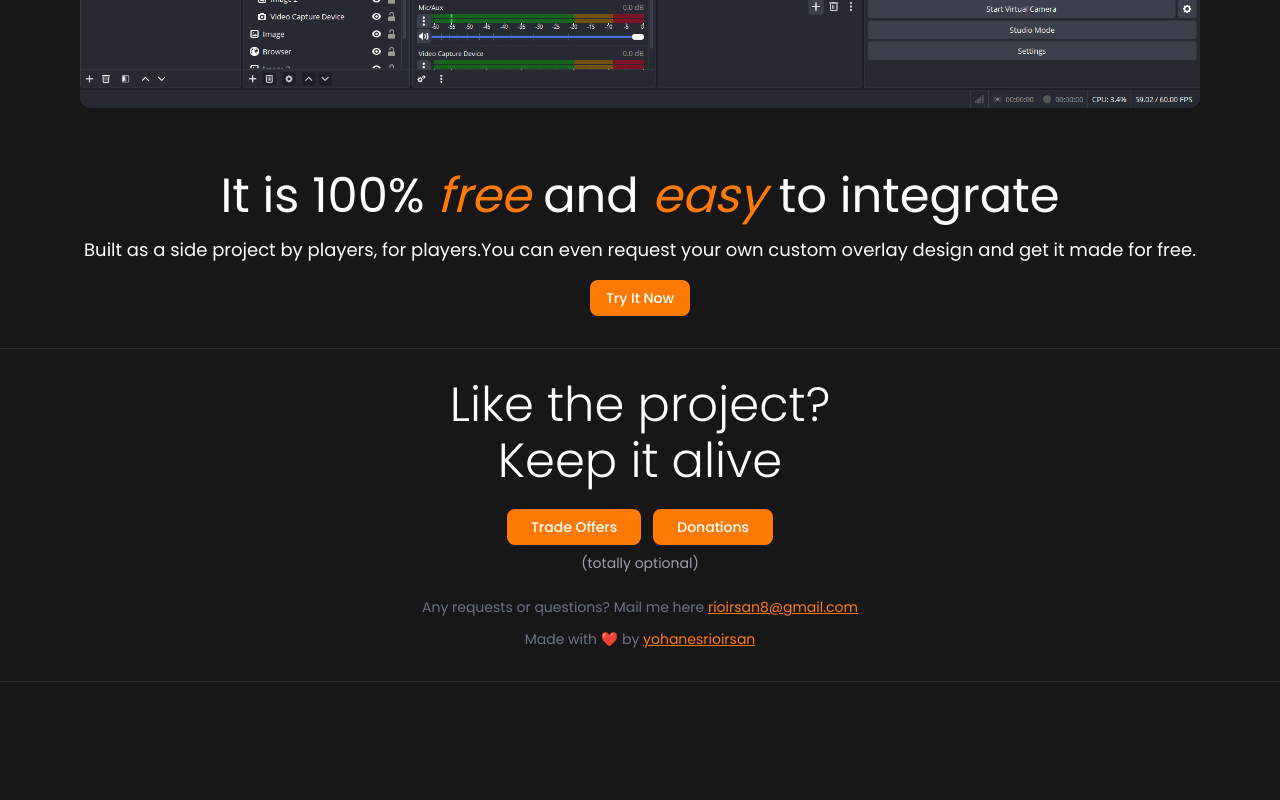
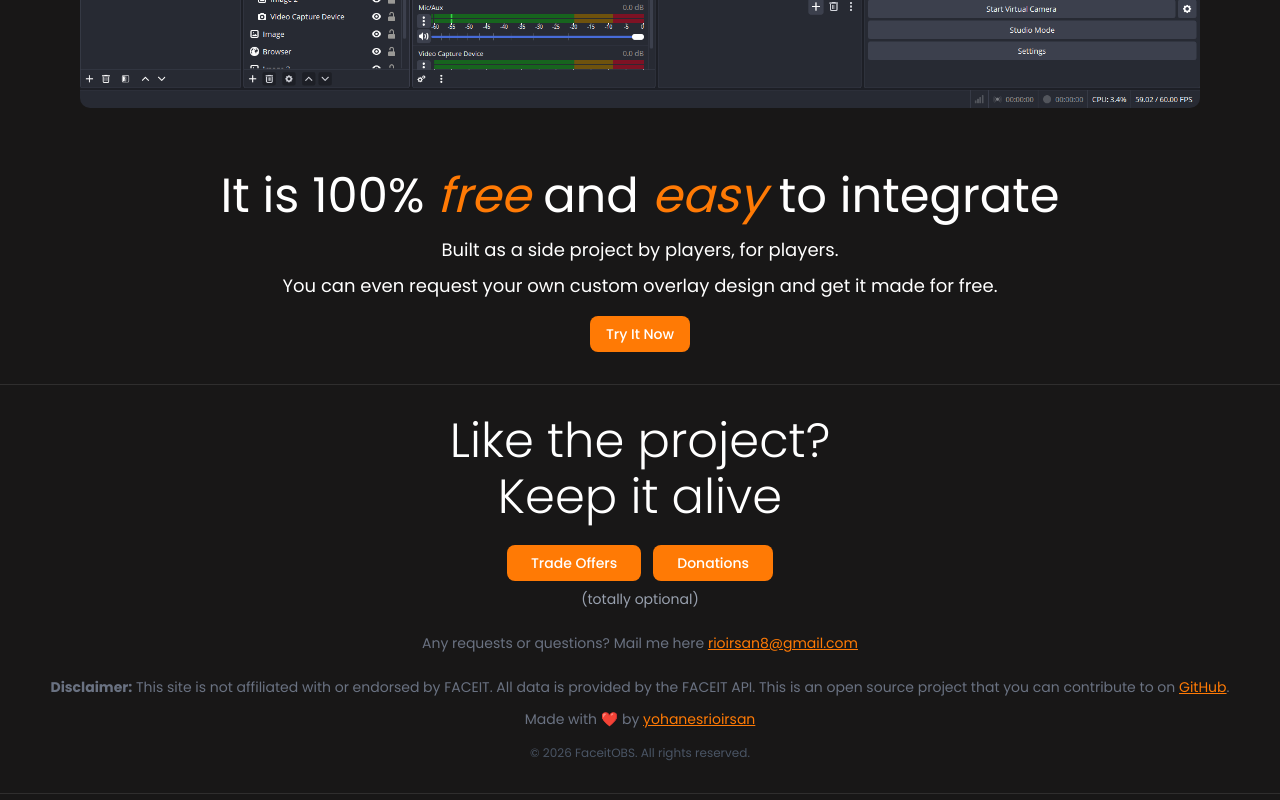
Before and after one commit to yohanesrioirsan/faceit-overlay-obs, a Next.js app: page / in a window 1280 px wide. Shown: the part 1406-2206 px from the top of the page. Before the commit the page ends 2120 px from the top, so only its background shows below. Built offline with nearby package versions, Linux system fonts and the light colour scheme; no server answers.

Commit message:
update: cta, footer

```diff
--- a/components/Home/cta.tsx
+++ b/components/Home/cta.tsx
@@ -10,8 +10,11 @@ export default function HomeCta() {
         to integrate
       </h1>
       <p className="leading-loose text-balance text-base md:text-lg text-center">
-        Built as a side project by players, for players.You can even request
-        your own custom overlay design and get it made for free.
+        Built as a side project by players, for players.
+      </p>
+      <p className="leading-loose text-balance text-base md:text-lg text-center">
+        You can even request your own custom overlay design and get it made for
+        free.
       </p>
       <div className="text-center">
         <Link href="/generate">
--- a/components/layout/footer.tsx
+++ b/components/layout/footer.tsx
@@ -37,6 +37,19 @@ export default function Footer() {
           </a>
         </p>
 
+        <p className="text-sm text-gray-500 mt-6">
+          <strong>Disclaimer:</strong> This site is not affiliated with or endorsed by FACEIT. All data is provided by the FACEIT API. This is an open source project that you can contribute to on{" "}
+          <a
+            href="https://github.com/yohanesrioirsan/faceit-overlay-obs"
+            target="_blank"
+            rel="noopener noreferrer"
+            className="text-[#FF7A05] hover:text-[#FF7A05]/80 transition-colors underline"
+          >
+            GitHub
+          </a>
+          .
+        </p>
+
         <p className="text-sm text-gray-500 mt-3">
           Made with ❤️ by{" "}
           <a
@@ -46,7 +59,11 @@ export default function Footer() {
             className="text-[#FF7A05] hover:text-[#FF7A05]/80 transition-colors underline"
           >
             yohanesrioirsan
-          </a>{" "}
+          </a>
+        </p>
+
+        <p className="text-xs text-gray-600 mt-4">
+          © {new Date().getFullYear()} FaceitOBS. All rights reserved.
         </p>
       </div>
     </div>
```
